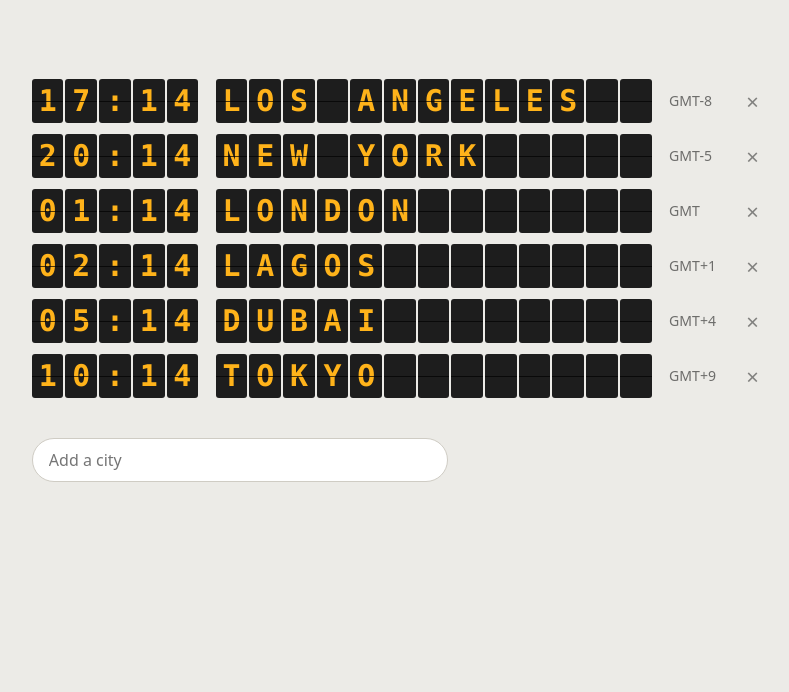
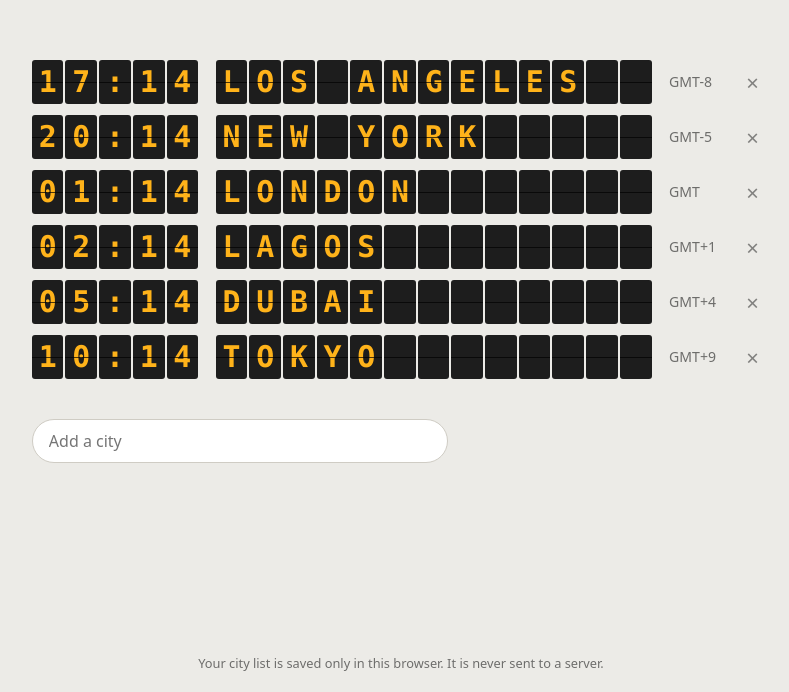
Before and after one commit to Nathani21/zoneboard, a website built with Vite: page index.html in a window 1280 px wide. Shown: the part 108-800 px from the top of the page, without its empty margins (239-1028 px from the left). Built offline with nearby package versions, Linux system fonts and the light colour scheme.

Commit message:
chore: pin dependencies, set Node 26 and add privacy note

```diff
--- a/index.html
+++ b/index.html
@@ -5,9 +5,11 @@
     <link rel="icon" type="image/svg+xml" href="/favicon.svg" />
     <meta name="viewport" content="width=device-width, initial-scale=1.0" />
     <title>zoneboard</title>
+    <meta name="description" content="A split-flap departure board for world time zones." />
   </head>
   <body>
     <div id="app"></div>
+    <footer class="privacy-note">Your city list is saved only in this browser. It is never sent to a server.</footer>
     <script type="module" src="/src/main.ts"></script>
   </body>
 </html>
--- a/package.json
+++ b/package.json
@@ -3,6 +3,9 @@
   "private": true,
   "version": "0.0.0",
   "type": "module",
+  "engines": {
+    "node": "26.x"
+  },
   "scripts": {
     "dev": "vite",
     "build": "tsc && vite build",
@@ -12,6 +15,6 @@
   "devDependencies": {
     "typescript": "~7.0.2",
     "vite": "^8.3.6",
-    "vitest": "^5.1.1"
+    "vitest": "5.1.1"
   }
 }
--- a/src/style.css
+++ b/src/style.css
@@ -14,6 +14,7 @@ body {
   margin: 0;
   min-height: 100vh;
   display: grid;
+  grid-template-rows: 1fr auto;
   place-items: center;
 }
 
@@ -170,6 +171,14 @@ body {
   opacity: 0.7;
 }
 
+.privacy-note {
+  margin: 0;
+  padding: 0 24px 20px;
+  font-size: 0.8rem;
+  text-align: center;
+  opacity: 0.6;
+}
+
 .sr-only {
   position: absolute;
   width: 1px;
```
Also changed, not shown: 2 other files.
